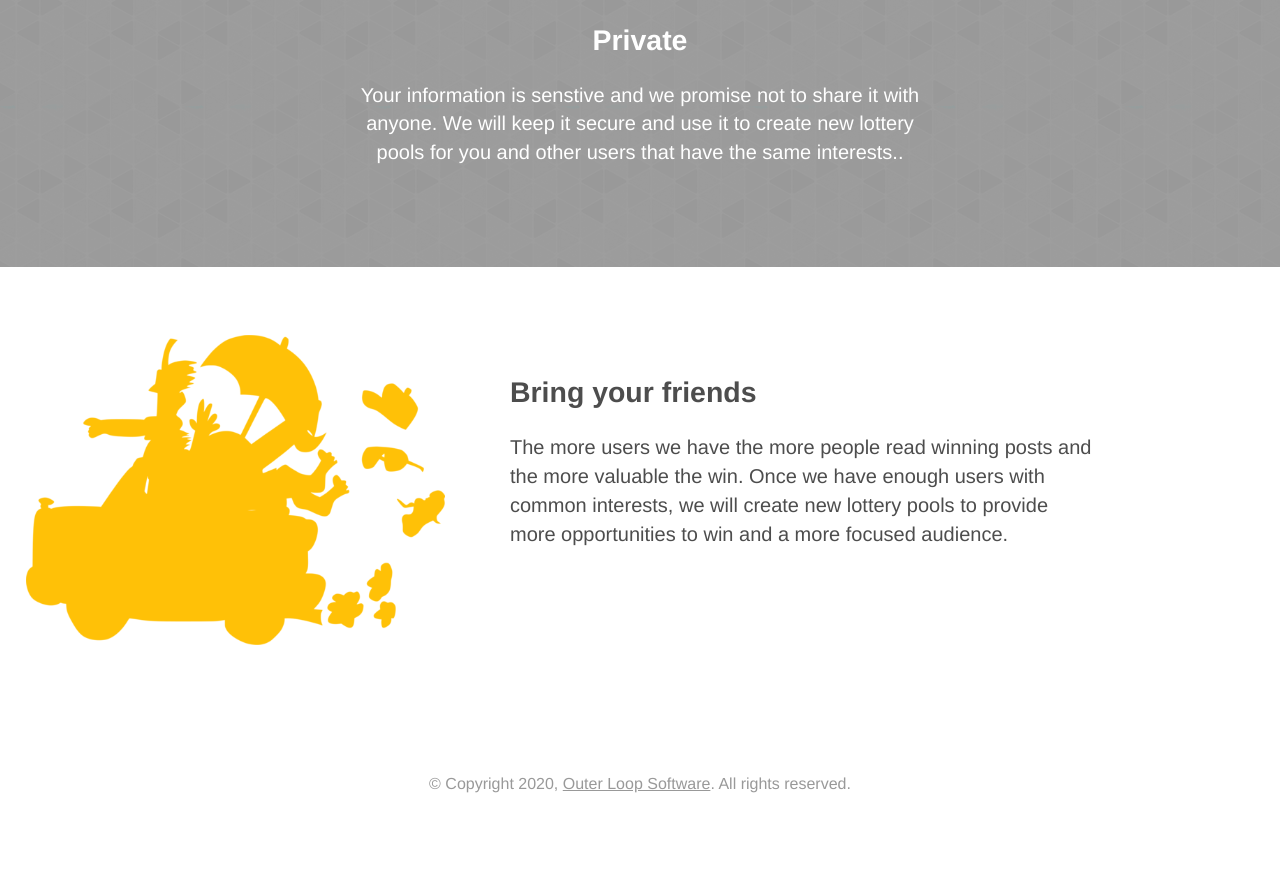
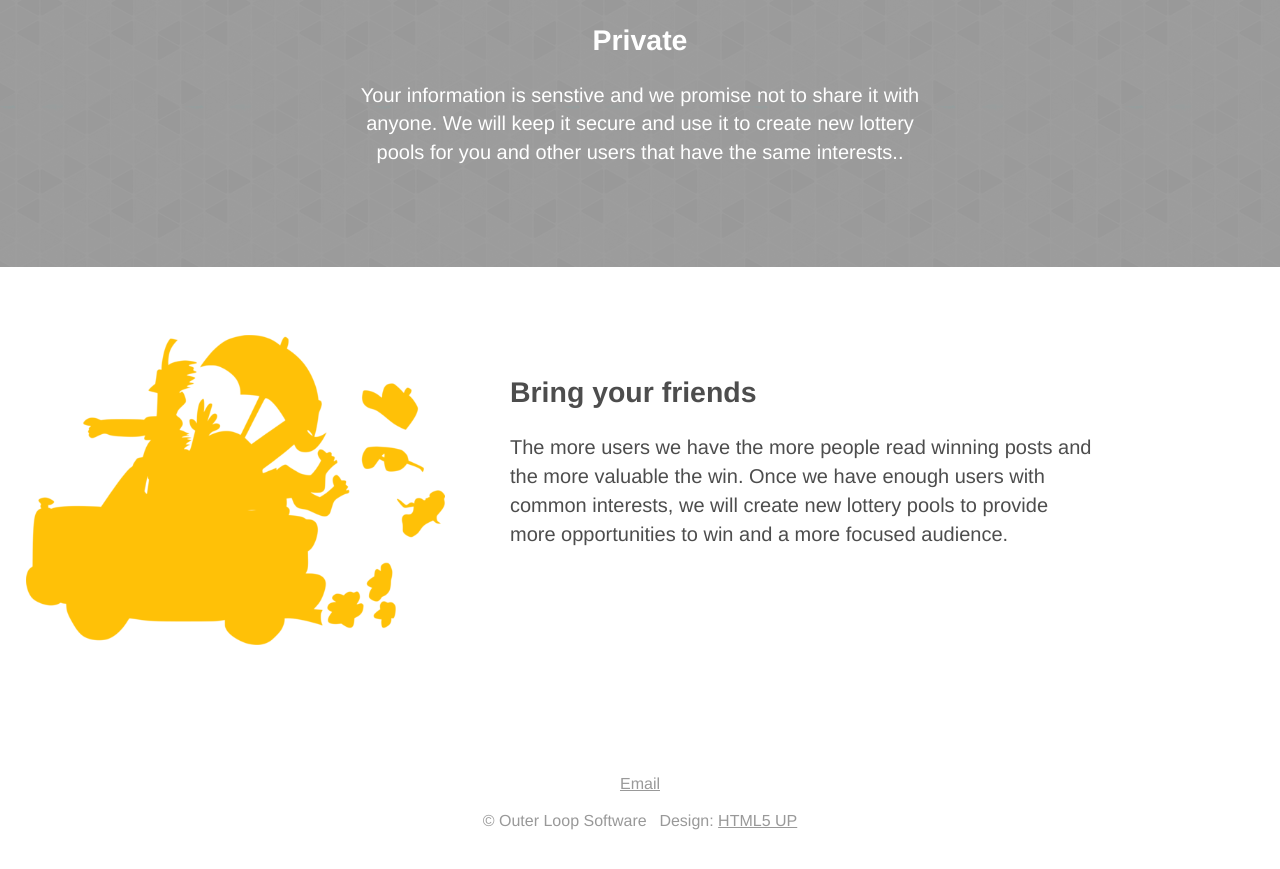
Before and after one commit to robertregnier/poolii-site, a Jekyll site: the page built from README.md, in a window 1280 px wide and 900 px high, scrolled down 1639 px. Shown: the top 869 px of the window. Built offline with Jekyll 4.4.1, drawn with Linux system fonts in a browser that asks for light colours; our own code applies the rules of GitHub Pages for plain Markdown files.

Commit message:
Added mailto.

```diff
--- a/_layouts/default.html
+++ b/_layouts/default.html
@@ -72,7 +72,16 @@
 		 <br/>
 		 </div>
       <footer class="quiet">
-         <p>&copy; Copyright 2020, <a href="http://outerloopsoftware.com">Outer Loop Software</a>. All rights reserved. </p>
+         <ul class="icons">
+			<!-- 				<li><a href="#" class="icon fa-twitter"><span class="label">Twitter</span></a></li>
+							<li><a href="#" class="icon fa-facebook"><span class="label">Facebook</span></a></li>
+							<li><a href="#" class="icon fa-instagram"><span class="label">Instagram</span></a></li>
+							<li><a href="#" class="icon fa-dribbble"><span class="label">Dribbble</span></a></li> -->
+            <li><a href="mailto:info@poolii.co" class="icon fa-envelope-o"><span class="label">Email</span></a></li>
+         </ul>
+         <ul class="copyright">
+            <li>&copy; Outer Loop Software</li><li>Design: <a href="http://html5up.net">HTML5 UP</a></li>
+         </ul>
       </footer>
    </body>
 </html>
```
